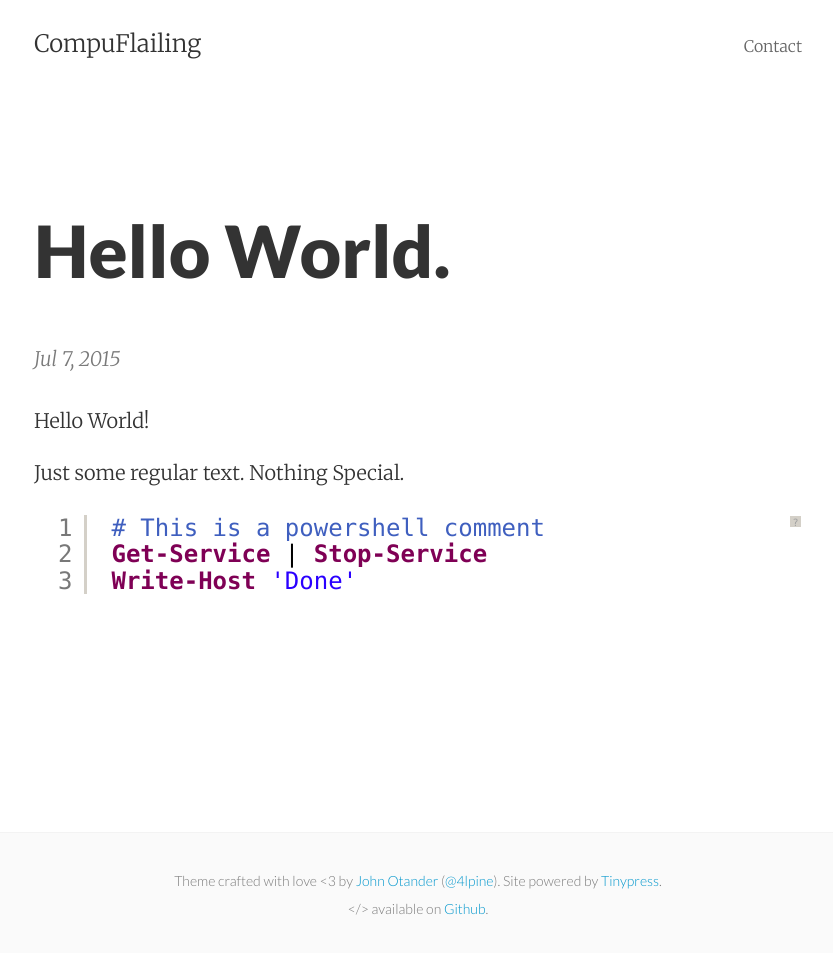
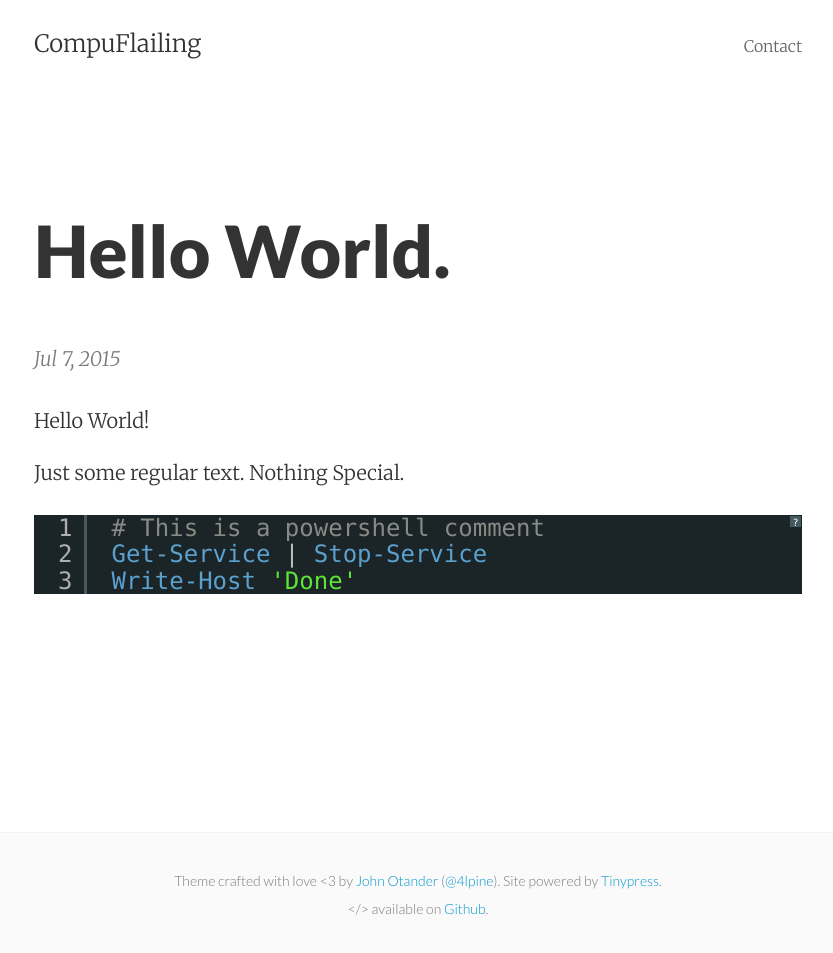
Before and after one commit to RandomNoun7/RandomNoun7.github.io, a Jekyll site: the page built from _posts/2015-07-07-hello-world.markdown, in a window 1280 px wide. Shown: the whole page, without its empty margins (222-1055 px from the left). Built offline with Jekyll 4.4.1, drawn with Linux system fonts in a browser that asks for light colours.

Commit message:
try another theme

```diff
--- a/_includes/head.html
+++ b/_includes/head.html
@@ -23,6 +23,6 @@
     <script type="text/javascript" src="/js/shAutoloader.js"></script>
     <script type="text/javascript" src="/js/shBrushPowerShell.js"></script>
     <link rel="stylesheet" href="{{ "/css/shCore.css" | prepend: site.baseurl }}" type="text/css">
-    <link rel="stylesheet" href="{{ "/css/shThemeEclipse.css" | prepend: site.baseurl }}" type="text/css">
+    <link rel="stylesheet" href="{{ "/css/shCoreRDark.css" | prepend: site.baseurl }}" type="text/css">
     <script type="text/javascript">SyntaxHighlighter.all();</script>
 </head>
```
